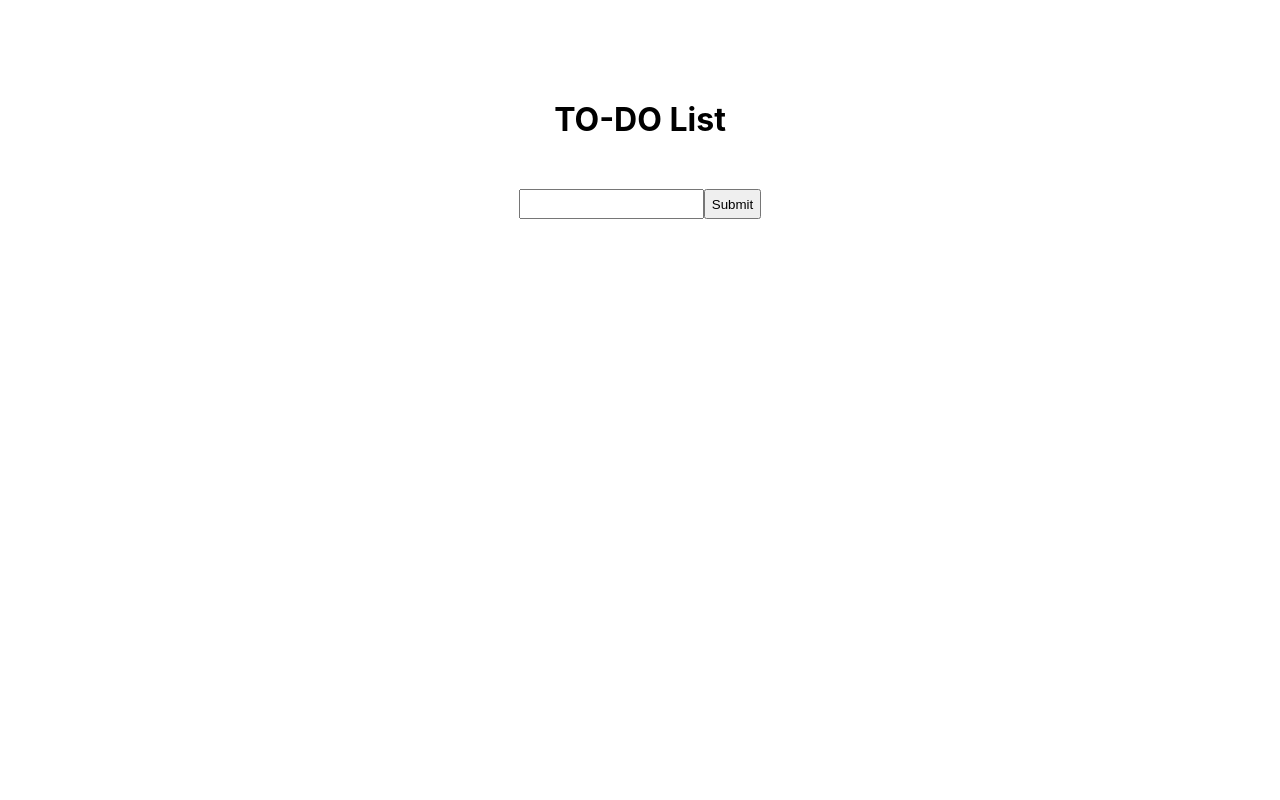
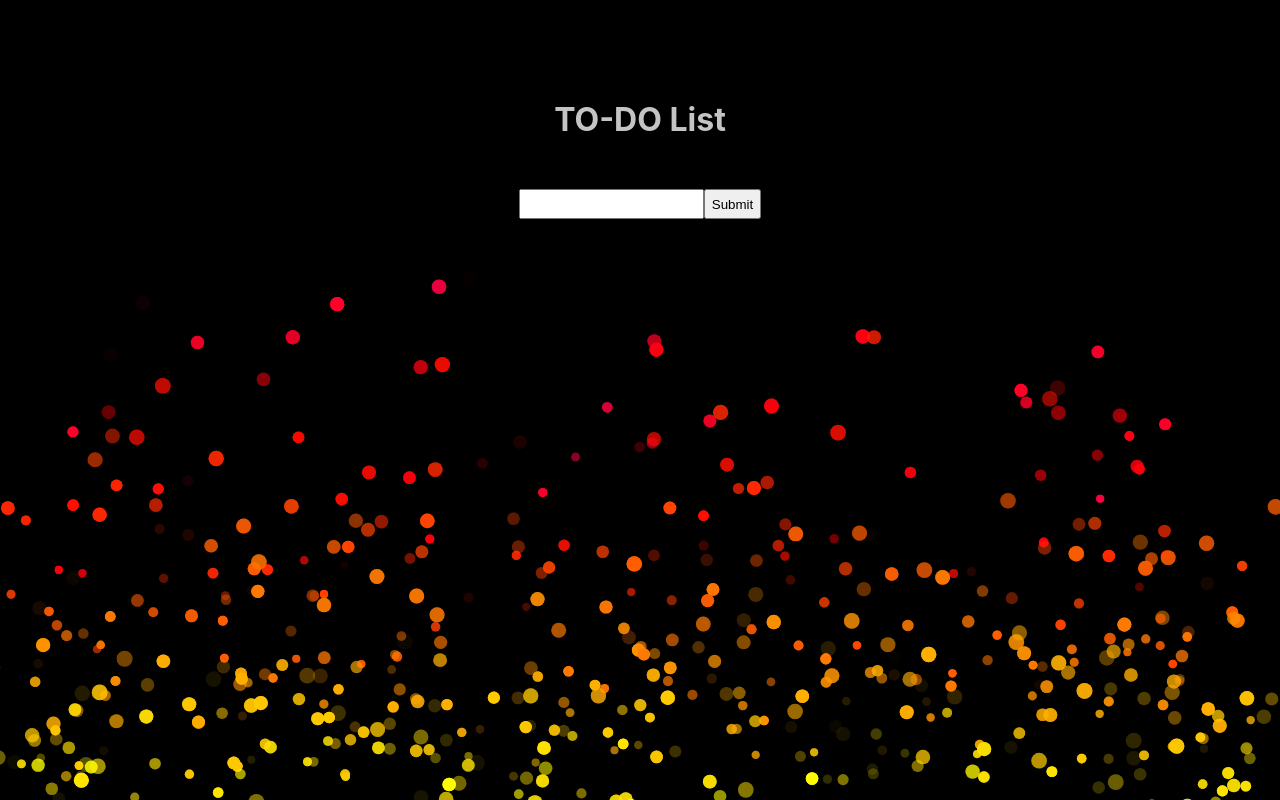
Before and after one commit to daneng1/basicReactForm, a React (Create React App) app: page / in a window 1280 px wide. Built offline with nearby package versions, Linux system fonts and the light colour scheme.

Commit message:
added particle js

```diff
--- a/package.json
+++ b/package.json
@@ -10,6 +10,7 @@
     "react": "^17.0.2",
     "react-dom": "^17.0.2",
     "react-scripts": "4.0.3",
+    "react-tsparticles": "^1.40.0",
     "sass": "^1.39.2",
     "web-vitals": "^1.1.2"
   },
--- a/src/App.css
+++ b/src/App.css
@@ -1,6 +1,7 @@
 .App {
   margin: 0 auto;
   text-align: center;
+  color:rgb(196, 196, 196);
   z-index: 1;
 }
 
@@ -38,6 +39,7 @@
   z-index: 2;
   width: 250px;
   margin-top: -100px;
+  color: rgb(196, 196, 196);
   background-color: rgba(244, 67, 54, 1);
   border-radius: 10px;
   opacity: 1;
@@ -74,6 +76,7 @@
 
 #header {
   margin-top: 100px;
+  color: rgb(196, 196, 196);
 }
 
 .todo_incomplete {
@@ -130,3 +133,10 @@
   color: red;
   text-align: center;
 }
+
+#tsparticles {
+  position: fixed;
+  width: 100%;
+  height: 100%;
+  z-index: -1;
+}
--- a/src/App.js
+++ b/src/App.js
@@ -1,8 +1,16 @@
 import React, { useState } from "react";
 import "./App.css";
 import Loader from "./loader";
+import Particles from "react-tsparticles";
 
 function App() {
+  const particlesInit = (main) => {
+    console.log(main)
+  }
+
+  const particlesLoaded = (container) => {
+    console.log(container)
+  }
   const [input, setInput] = useState("");
   const [alert, setAlert] = useState(false);
   const [todo, setTodo] = useState([]);
@@ -48,7 +56,114 @@ function App() {
         </div>
       ) : (
         <div className="App">
-          {alert &&
+<Particles
+      id="tsparticles"
+      init={particlesInit}
+      loaded={particlesLoaded}
+      options={{
+        fpsLimit: 60,
+        particles: {
+          number: {
+            value: 0,
+            density: {
+              enable: true,
+              value_area: 800
+            }
+          },
+          color: {
+            value: "#ffff00",
+            animation: {
+              enable: true,
+              speed: -70,
+              sync: true
+            }
+          },
+          shape: {
+            type: "circle"
+          },
+          opacity: {
+            value: 1,
+            random: false,
+            animation: {
+              enable: true,
+              speed: 0.5,
+              minimumValue: 0,
+              sync: false
+            }
+          },
+          size: {
+            value: 8,
+            random: { enable: true, minimumValue: 4 },
+            animation: {
+              enable: false,
+              speed: 20,
+              minimumValue: 4,
+              sync: false
+            }
+          },
+          life: {
+            duration: {
+              value: 2
+            },
+            count: 1
+          },
+          move: {
+            angle: {
+              value: 45,
+              offset: 0
+            },
+            enable: true,
+            gravity: {
+              enable: true,
+              acceleration: -0.5
+            },
+            speed: 10,
+            direction: "top",
+            random: false,
+            straight: false,
+            size: true,
+            outModes: {
+              default: "destroy",
+              bottom: "none"
+            },
+            attract: {
+              enable: false,
+              distance: 300,
+              rotate: {
+                x: 600,
+                y: 1200
+              }
+            }
+          }
+        },
+        interactivity: {
+          detectsOn: "canvas",
+          events: {
+            resize: true
+          }
+        },
+        detectRetina: true,
+        background: {
+          color: "#000000"
+        },
+        emitters: {
+          direction: "top",
+          rate: {
+            quantity: 50,
+            delay: 0.01
+          },
+          size: {
+            width: 100,
+            height: 10
+          },
+          position: {
+            x: 50,
+            y: 100
+          }
+        }
+      }}
+    />
+    {alert &&
             <div id="alert">
               <p>Please enter some text</p>
               <button onClick={() => setAlert(false)}>&times;</button>
```
Also changed, not shown: 1 other file (tests, documents, lock files or other folders).
